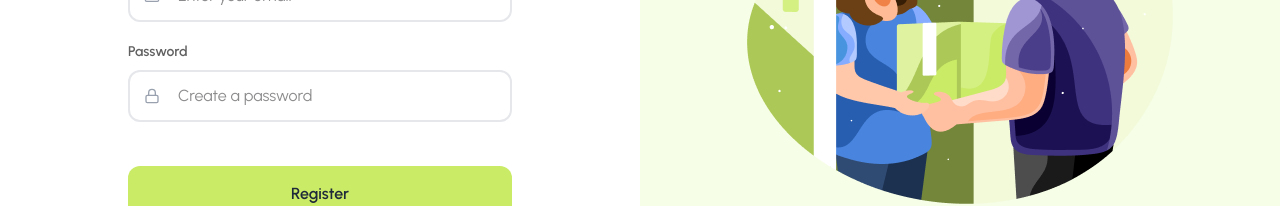
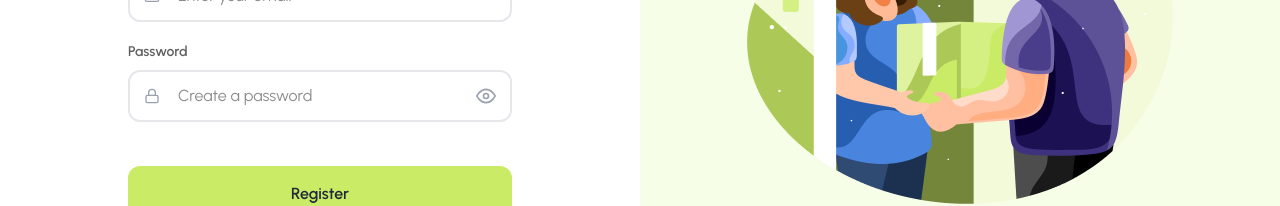
Before and after one commit to Amin-ur-Rahman/zap-shift-client, a React (Vite) app: page /register in a window 1280 px wide. Shown: the part 490-696 px from the top of the page. Built offline with nearby package versions, Linux system fonts and the light colour scheme.

Commit message:
password validation for login and register page

```diff
--- a/package.json
+++ b/package.json
@@ -17,7 +17,7 @@
     "leaflet": "^1.9.4",
     "react": "^19.2.0",
     "react-dom": "^19.2.0",
-    "react-hook-form": "^7.66.1",
+    "react-hook-form": "^7.67.0",
     "react-icons": "^5.5.0",
     "react-leaflet": "^5.0.0-rc.2",
     "react-router-dom": "^7.9.6",
--- a/src/layout/AuthLayout.jsx
+++ b/src/layout/AuthLayout.jsx
@@ -13,7 +13,7 @@ const AuthLayout = () => {
         <section className="flex-1">
           <Outlet></Outlet>
         </section>
-        <div className="flex-1  hidden    lg:flex items-center justify-center">
+        <div className="flex-1  hidden    md:flex items-center justify-center">
           <img src={authImage} alt="authImage" className="object-cover " />
         </div>
       </div>
--- a/src/pages/authentication/Login.jsx
+++ b/src/pages/authentication/Login.jsx
@@ -1,8 +1,28 @@
-import React from "react";
+import React, { useState } from "react";
+import { useForm } from "react-hook-form";
 import { FcGoogle } from "react-icons/fc";
-import { FiUser, FiMail, FiLock, FiImage } from "react-icons/fi";
+import {
+  FiUser,
+  FiMail,
+  FiLock,
+  FiImage,
+  FiEye,
+  FiEyeOff,
+} from "react-icons/fi";
 
 const Login = () => {
+  const [showPassword, setShowPassword] = useState(false);
+
+  const {
+    register,
+    handleSubmit,
+    formState: { errors },
+  } = useForm();
+
+  const onSubmit = (data) => {
+    console.log("information", data);
+  };
+
   return (
     <div className="py-20 flex items-center justify-center  px-4 bg-white">
       <div className="bg-white rounded-3xl w-full   p-8 md:p-12  ">
@@ -13,7 +33,7 @@ const Login = () => {
           <p className="base-text">Login nwith ZapShift</p>
         </div>
 
-        <form className="space-y-5 px-20">
+        <form onSubmit={handleSubmit(onSubmit)} className="space-y-5 lg:px-20">
           <div className="relative">
             <label className="block text-sm font-semibold base-text mb-2">
               Email Address
@@ -21,11 +41,17 @@ const Login = () => {
             <div className="relative">
               <FiMail className="absolute left-4 top-1/2 -translate-y-1/2 text-gray-400" />
               <input
+                {...register("email", {
+                  required: true,
+                })}
                 type="email"
                 placeholder="Enter your email"
                 className="w-full pl-12 pr-4 py-3 border-2 border-gray-200 rounded-xl focus:border-secondary-text focus:outline-none transition-all duration-300 hover:border-gray-300"
               />
             </div>
+            {errors.email && (
+              <p className="text-red-500 italic">This field is required!</p>
+            )}
           </div>
 
           <div className="relative">
@@ -35,18 +61,39 @@ const Login = () => {
             <div className="relative">
               <FiLock className="absolute left-4 top-1/2 -translate-y-1/2 text-gray-400" />
               <input
-                type="password"
+                {...register("password", {
+                  required: "Password is required!",
+                  minLength: {
+                    value: 6,
+                    message: "Must be at least 6 characters",
+                  },
+                })}
+                type={showPassword ? "text" : "password"}
                 placeholder="Create a password"
-                className="w-full pl-12 pr-4 py-3 border-2 border-gray-200 rounded-xl focus:border-secondary-text focus:outline-none transition-all duration-300 hover:border-gray-300"
+                className="w-full pl-12 pr-12 py-3 border-2 border-gray-200 rounded-xl focus:border-secondary-text focus:outline-none transition-all duration-300 hover:border-gray-300"
               />
+              <button
+                type="button"
+                onClick={() => setShowPassword(!showPassword)}
+                className="absolute right-4 top-1/2 -translate-y-1/2 text-gray-400 hover:text-gray-600 transition-colors duration-200"
+              >
+                {showPassword ? (
+                  <FiEyeOff className="text-xl" />
+                ) : (
+                  <FiEye className="text-xl" />
+                )}
+              </button>
             </div>
+            {errors.password && (
+              <p className="text-red-500 italic">{errors.password.message}</p>
+            )}
           </div>
 
           <button
             type="submit"
             className="w-full primary-bg text-gray-800 font-semibold py-4 rounded-xl hover:shadow-lg transition-all duration-300 hover:scale-[1.02] mt-6"
           >
-            Login{" "}
+            Login
           </button>
           <p className="text-lg font-semibold italic text-center">or</p>
           <button
--- a/src/pages/authentication/Register.jsx
+++ b/src/pages/authentication/Register.jsx
@@ -1,8 +1,28 @@
-import React from "react";
+import React, { useState } from "react";
+import { useForm } from "react-hook-form";
 import { FcGoogle } from "react-icons/fc";
-import { FiUser, FiMail, FiLock, FiImage } from "react-icons/fi";
+import {
+  FiUser,
+  FiMail,
+  FiLock,
+  FiImage,
+  FiEye,
+  FiEyeOff,
+} from "react-icons/fi";
 
 const Registration = () => {
+  const [showPassword, setShowPassword] = useState(false);
+
+  const {
+    register,
+    handleSubmit,
+    formState: { errors },
+  } = useForm();
+
+  const onSubmit = (data) => {
+    console.log("information", data);
+  };
+
   return (
     <div className=" py-20  flex items-center justify-center bg-white   ">
       <div className="    p-8 md:p-12 w-full  ">
@@ -13,7 +33,7 @@ const Registration = () => {
           <p className="base-text">Join ZapShift Delivery today</p>
         </div>
 
-        <form className="space-y-5 lg:px-20 ">
+        <form onSubmit={handleSubmit(onSubmit)} className="space-y-5 lg:px-20 ">
           <div className="relative">
             <label className="block text-sm font-semibold base-text mb-2">
               Full Name
@@ -21,6 +41,7 @@ const Registration = () => {
             <div className="relative">
               <FiUser className="absolute left-4 top-1/2 -translate-y-1/2 text-gray-400" />
               <input
+                {...register("name")}
                 type="text"
                 placeholder="Enter your name"
                 className="w-full pl-12 pr-4 py-3 border-2 border-gray-200 rounded-xl focus:border-secondary-text focus:outline-none transition-all duration-300 hover:border-gray-300"
@@ -35,6 +56,7 @@ const Registration = () => {
             <div className="relative">
               <FiImage className="absolute left-4 top-1/2 -translate-y-1/2 text-gray-400" />
               <input
+                {...register("photoURL")}
                 type="text"
                 placeholder="Enter photo URL"
                 className="w-full pl-12 pr-4 py-3 border-2 border-gray-200 rounded-xl focus:border-secondary-text focus:outline-none transition-all duration-300 hover:border-gray-300"
@@ -49,6 +71,7 @@ const Registration = () => {
             <div className="relative">
               <FiMail className="absolute left-4 top-1/2 -translate-y-1/2 text-gray-400" />
               <input
+                {...register("email")}
                 type="email"
                 placeholder="Enter your email"
                 className="w-full pl-12 pr-4 py-3 border-2 border-gray-200 rounded-xl focus:border-secondary-text focus:outline-none transition-all duration-300 hover:border-gray-300"
@@ -63,11 +86,38 @@ const Registration = () => {
             <div className="relative">
               <FiLock className="absolute left-4 top-1/2 -translate-y-1/2 text-gray-400" />
               <input
-                type="password"
+                {...register("password", {
+                  required: "Password is required!",
+                  minLength: {
+                    value: 6,
+                    message: "Must contain at least 6 characters",
+                  },
+                  pattern: {
+                    value:
+                      /^(?=.*[a-z])(?=.*[A-Z])(?=.*\d)(?=.*[@$!%*?&])[A-Za-z\d@$!%*?&]+$/,
+                    message:
+                      "Must include uppercase, lowercase, number and special character",
+                  },
+                })}
+                type={showPassword ? "text" : "password"}
                 placeholder="Create a password"
-                className="w-full pl-12 pr-4 py-3 border-2 border-gray-200 rounded-xl focus:border-secondary-text focus:outline-none transition-all duration-300 hover:border-gray-300"
+                className="w-full pl-12 pr-12 py-3 border-2 border-gray-200 rounded-xl focus:border-secondary-text focus:outline-none transition-all duration-300 hover:border-gray-300"
               />
+              <button
+                type="button"
+                onClick={() => setShowPassword(!showPassword)}
+                className="absolute right-4 top-1/2 -translate-y-1/2 text-gray-400 hover:text-gray-600 transition-colors duration-200"
+              >
+                {showPassword ? (
+                  <FiEyeOff className="text-xl" />
+                ) : (
+                  <FiEye className="text-xl" />
+                )}
+              </button>
             </div>
+            {errors.password && (
+              <p className="text-red-500 italic">{errors.password.message}</p>
+            )}
           </div>
 
           <button
```
Also changed, not shown: 1 other file (tests, documents, lock files or other folders).
